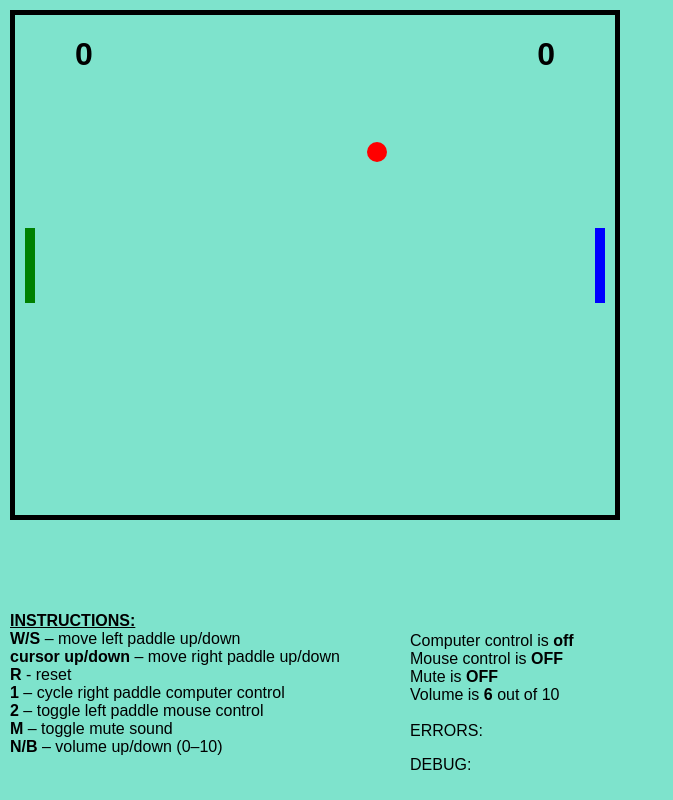
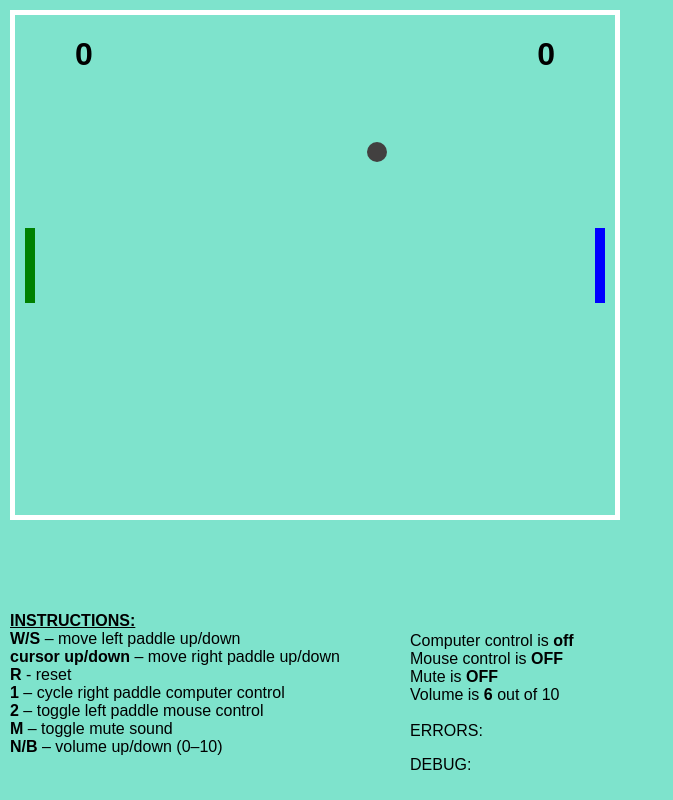
Before and after one commit to coolrad/coolrad.github.io, a plain HTML site: page index.html in a window 1280 px wide. Shown: the whole page, without its empty margins (0-673 px from the left). Drawn offline with Linux system fonts and the light colour scheme; no server answers.

Commit message:
updatedcolors

```diff
--- a/pong-styles.css
+++ b/pong-styles.css
@@ -12,7 +12,7 @@ body {
 
 #game {
   margin: 10px;
-  border: 5px solid black;
+  border: 5px solid rgb(255, 255, 255);
   left: 0;
   position: absolute;
 }
@@ -75,7 +75,7 @@ body {
 .ball {
   width: 20px;
   height: 20px;
-  background-color: red;
+  background-color: rgb(66, 64, 64);
   border-radius: 10px;
   position: absolute;
   left: 50px;
```
